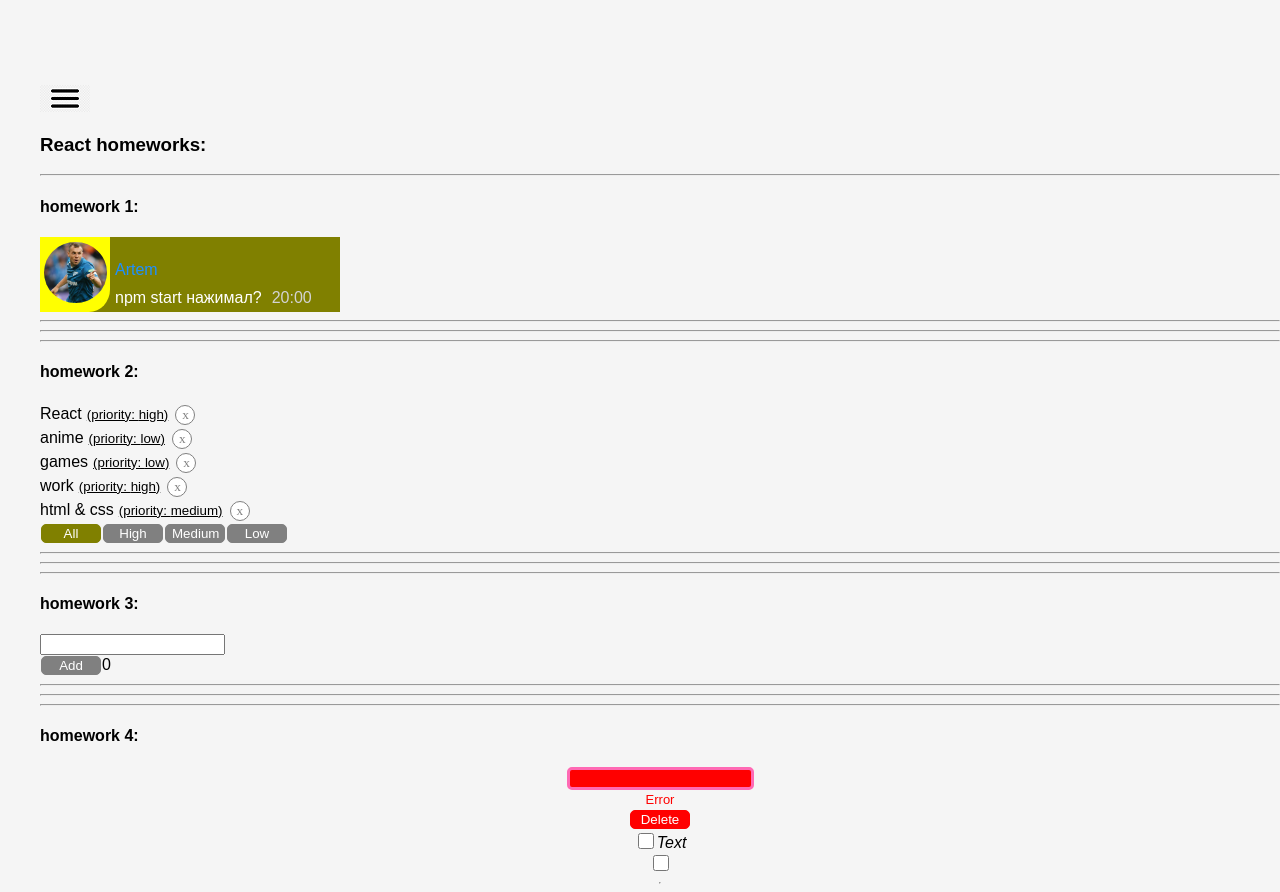
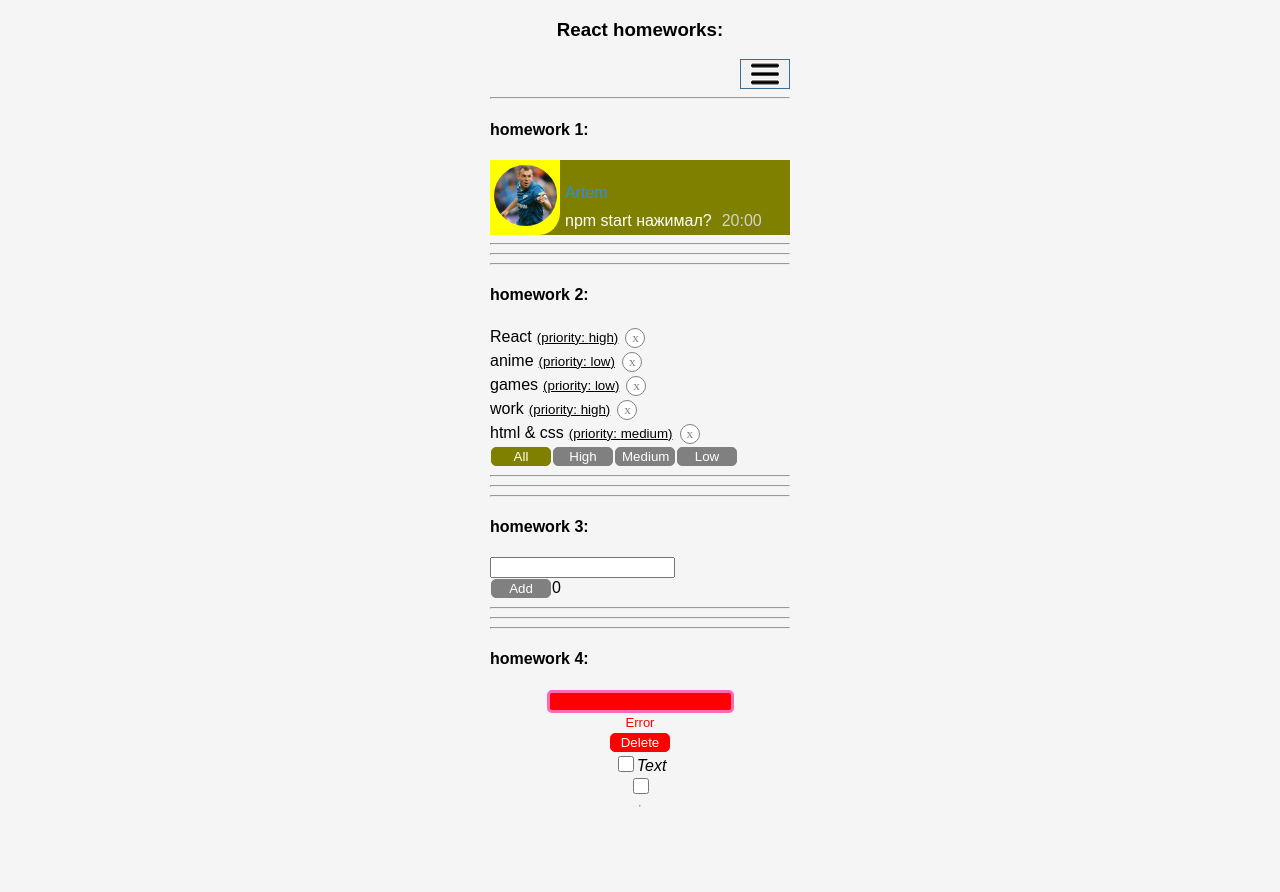
Before and after one commit to marygrishchuk/homeworks, a React (Create React App) app: page /#/pre-junior in a window 1280 px wide. After the commit the page ends 815 px from the top, so only its background shows below. Built offline with nearby package versions, Linux system fonts and the light colour scheme.

Commit message:
restyling & added Homework 6 link to the sidebar

```diff
--- a/src/p1-main/m1-ui/u1-app/App.module.css
+++ b/src/p1-main/m1-ui/u1-app/App.module.css
@@ -1,13 +1,7 @@
 .App {
-    padding-top: 85px;
-    padding-left: 40px;
     font-family: "Arial";
+    display: flex;
+    flex-direction: column;
+    align-items: center;
+    flex-wrap: wrap;
 }
-
-.menuBtn {
-    height: 30px;
-    width: 50px;
-    padding: 5px;
-    border: none;
-    background: url("./menu.png") no-repeat;
-}
--- a/src/p1-main/m1-ui/u1-app/App.tsx
+++ b/src/p1-main/m1-ui/u1-app/App.tsx
@@ -1,23 +1,20 @@
-import React, {useState} from "react";
+import React from "react";
 import s from "./App.module.css";
 import HW5 from "../../../p2-homeworks/h5/HW5";
+import HW6 from "../../../p2-homeworks/h6/HW6";
 
 function App() {
-    let [visible, setVisible] = useState<boolean>(false)
 
-    const onDivClick = () => {
-        setVisible(!visible)
-    }
 
     return (
         <div className={s.App}>
-            <button className={s.menuBtn} onClick={onDivClick}></button>
+
             <h3>React homeworks:</h3>
             {/*<HW1/>*/}
             {/*<HW2/>*/}
             {/*<HW3/>*/}
             {/*<HW4/>*/}
-            <HW5 visible={visible}/>
+            <HW5/>
 
         </div>
     );
--- a/src/p2-homeworks/h5/HW5.tsx
+++ b/src/p2-homeworks/h5/HW5.tsx
@@ -3,11 +3,7 @@ import Header from "./Header";
 import Routes from "./Routes";
 import {HashRouter} from "react-router-dom";
 
-type HeaderType = {
-    visible: boolean
-}
-
-function HW5(props: HeaderType) {
+function HW5() {
 
 
     return (
@@ -15,7 +11,7 @@ function HW5(props: HeaderType) {
             {/*в gh-pages лучше работает HashRouter*/}
             <HashRouter>
 
-            <Header visible={props.visible}/>
+            <Header/>
 
             <Routes/>
 
--- a/src/p2-homeworks/h5/Header.module.css
+++ b/src/p2-homeworks/h5/Header.module.css
@@ -1,18 +1,29 @@
+.header {
+    display: flex;
+    justify-content: flex-end;
+    flex-wrap: wrap;
+}
+
 .navbar {
-    width: 100vw;
-    height: 80px;
-    background-color: #3a6d99;
+    width: 15vw;
+    min-width: fit-content;
+    min-height: 100%;
+    background-color: #72b4ee;
     position: fixed;
     top: 0;
     left: 0;
     transition: transform .3s;
     overflow: auto;
     z-index: 1000;
+    display: flex;
+    flex-direction: column;
+    justify-content: center;
+    align-items: flex-start;
+    flex-wrap: wrap;
 }
 
 .hidden {
-    transform: translate3d(0, -80px, 0);
-
+    transform: translate3d(-100%, 0, 0);
 }
 
 .shown {
@@ -20,13 +31,22 @@
     overflow-y: auto;
 }
 
+.navbar button {
+    background-color: #5c6792;
+    width: 150px;
+    height: fit-content;
+    margin: 5px;
+    border-radius: 5px;
+}
+
 .navbar a {
-    color: whitesmoke;
+    font-size: medium;
+    color: white;
     text-decoration: none;
 }
 
 .navbar a:hover {
-    text-decoration: underline;
+    text-decoration: whitesmoke;
 }
 
 .navbar a:visited, a:active, a:focus {
@@ -34,6 +54,11 @@
     padding: 5px;
 }
 
-.navbar div {
-    padding: 5px 30px 1px;
+.btn {
+    height: 30px;
+    width: 50px;
+    padding: 5px;
+    border: 1px solid #3a6d99;
+    background: url("./menu.png") no-repeat center;
+    background-size: 50px 30px;
 }
--- a/src/p2-homeworks/h5/Header.tsx
+++ b/src/p2-homeworks/h5/Header.tsx
@@ -1,18 +1,24 @@
-import React from "react";
+import React, {useState} from "react";
 import {NavLink} from "react-router-dom";
 import {PATH} from "./Routes";
 import s from "./Header.module.css";
 
-type HeaderType = {
-    visible: boolean
-}
+function Header() {
+    let [visible, setVisible] = useState<boolean>(false)
 
-function Header(props: HeaderType) {
+    const onDivClick = () => {
+        setVisible(!visible)
+    }
+
     return (
-        <div className={props.visible ? `${s.navbar} ${s.shown}` : `${s.navbar} ${s.hidden}`}>
-            <div><NavLink to={PATH.PRE_JUNIOR}>Homeworks 1-4</NavLink></div>
-            <div><NavLink to={PATH.PRE_JUNIOR_PLUS}>PreJunior+</NavLink></div>
-            <div><NavLink to={PATH.EMPTY_PAGE}>Empty Page</NavLink></div>
+        <div className={s.header}>
+            <div className={visible ? `${s.navbar} ${s.shown}` : `${s.navbar} ${s.hidden}`}>
+                <button onClick={onDivClick}><NavLink to={PATH.PRE_JUNIOR}>Homeworks 1-4</NavLink></button>
+                <button onClick={onDivClick}><NavLink to={PATH.PRE_JUNIOR_PLUS}>PreJunior+</NavLink></button>
+                <button onClick={onDivClick}><NavLink to={PATH.EMPTY_PAGE}>Empty Page</NavLink></button>
+                <button onClick={onDivClick}><NavLink to={PATH.HOMEWORK_6}>Homework 6</NavLink></button>
+            </div>
+            <button className={s.btn} onClick={onDivClick}></button>
         </div>
     );
 }
--- a/src/p2-homeworks/h5/Routes.tsx
+++ b/src/p2-homeworks/h5/Routes.tsx
@@ -4,11 +4,13 @@ import PreJunior from "./pages/PreJunior";
 import { Route, Switch, Redirect } from "react-router-dom";
 import EmptyPage from "./pages/EmptyPage";
 import PreJuniorPlus from "./pages/PreJuniorPlus";
+import HW6 from "../h6/HW6";
 
 export const PATH = {
     PRE_JUNIOR: "/pre-junior",
     PRE_JUNIOR_PLUS: "/pre-junior-plus",
     EMPTY_PAGE: "/empty-page",
+    HOMEWORK_6: "/homework-6",
 }
 
 function Routes() {
@@ -24,6 +26,7 @@ function Routes() {
             <Route path={PATH.PRE_JUNIOR} render={() => <PreJunior/>}/>
             <Route path={PATH.PRE_JUNIOR_PLUS} render={() => <PreJuniorPlus/>}/>
             <Route path={PATH.EMPTY_PAGE} render={() => <EmptyPage/>}/>
+            <Route path={PATH.HOMEWORK_6} render={() => <HW6/>}/>
 
             {/*у этого роута нет пути, он отрисуется если пользователь захочет попасть на несуществующую страницу*/}
             <Route render={() => <Error404/>}/>
--- a/src/p2-homeworks/h6/HW6.tsx
+++ b/src/p2-homeworks/h6/HW6.tsx
@@ -16,7 +16,7 @@ function HW6() {
     return (
         <div>
             <hr/>
-            homeworks 6
+            <h4>homeworks 6:</h4>
 
             {/*should work (должно работать)*/}
             <div>
```
Also changed, not shown: src/p2-homeworks/h5/menu.png (renamed from src/p1-main/m1-ui/u1-app/menu.png).
